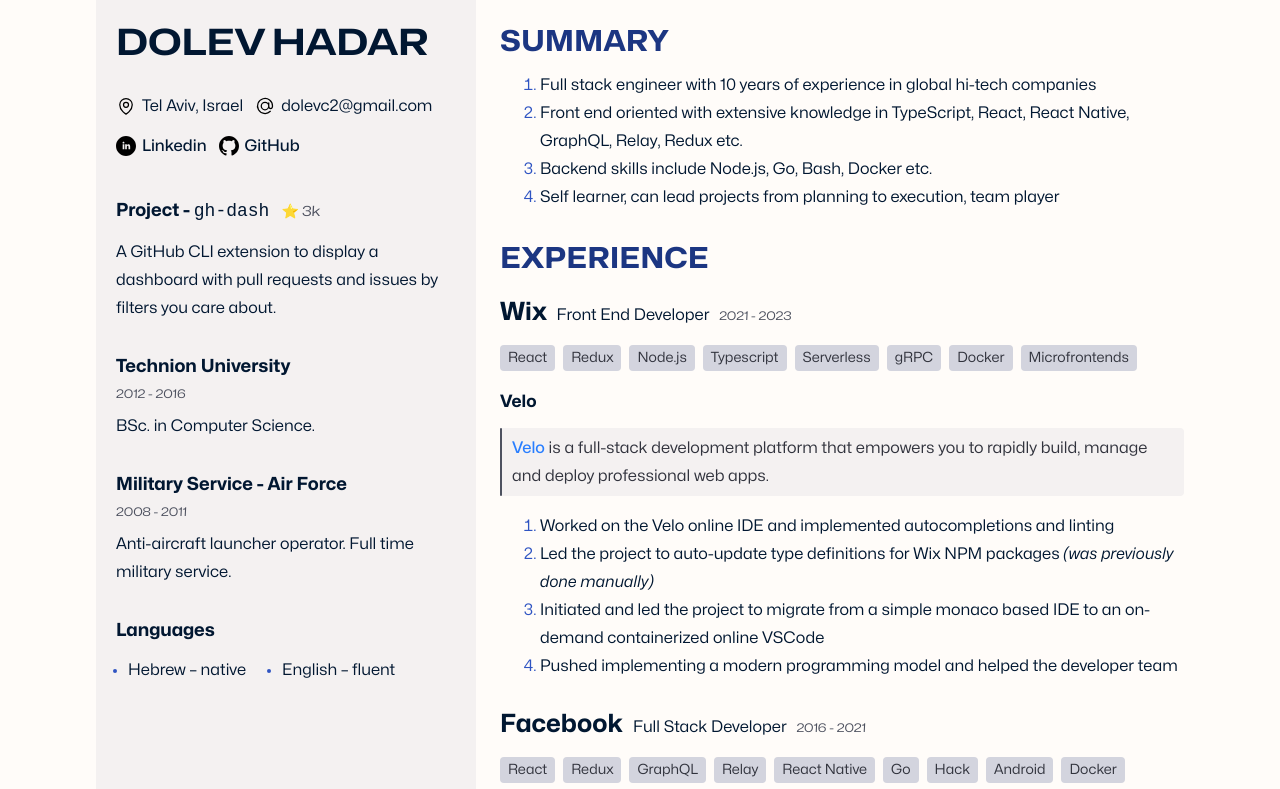
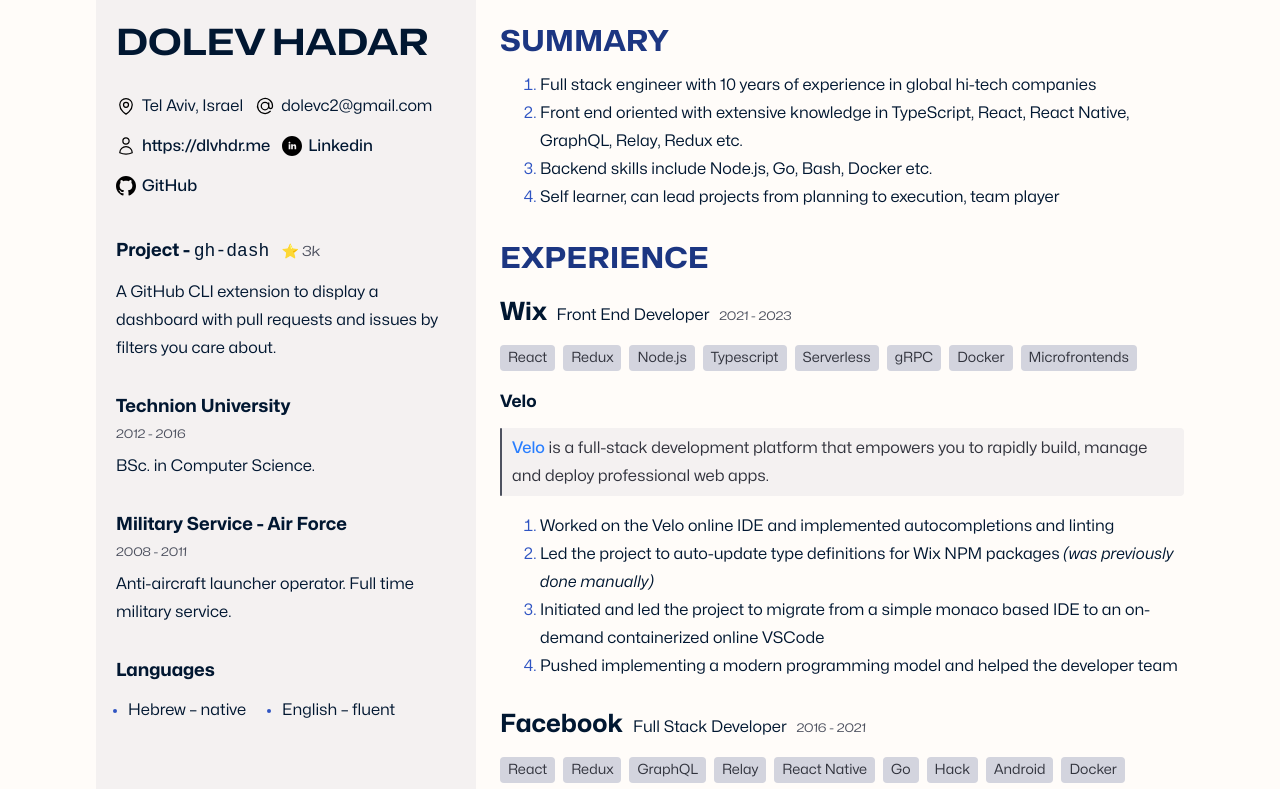
Before and after one commit to dlvhdr/dlvhdr.me, a Next.js app: page /resume in a window 1280 px wide. Shown: the top 789 px of the page. Built offline with nearby package versions, Linux system fonts and the light colour scheme.

Commit message:
feat(resume): add personal site
Signed-off-by: Dolev Hadar <dolevc2@gmail.com>

```diff
--- a/pages/resume/index.tsx
+++ b/pages/resume/index.tsx
@@ -22,6 +22,17 @@
             <span className={styles.headerInfoBit}>
               <img src="images/email.svg" height="20px" width="20px" />
               dolevc2@gmail.com
+            </span>
+            <span className={styles.headerInfoBit}>
+              <img src="images/person.svg" height="20px" width="20px" />
+              <a
+                className={styles.linkedin}
+                href="https://dlvhdr.me"
+                target="_blank"
+                rel="noreferrer"
+              >
+                https://dlvhdr.me
+              </a>
             </span>
             <span className={styles.headerInfoBit}>
               <LinkedInIcon size="small" />
```
Also changed, not shown: public/images/person.svg (added).
